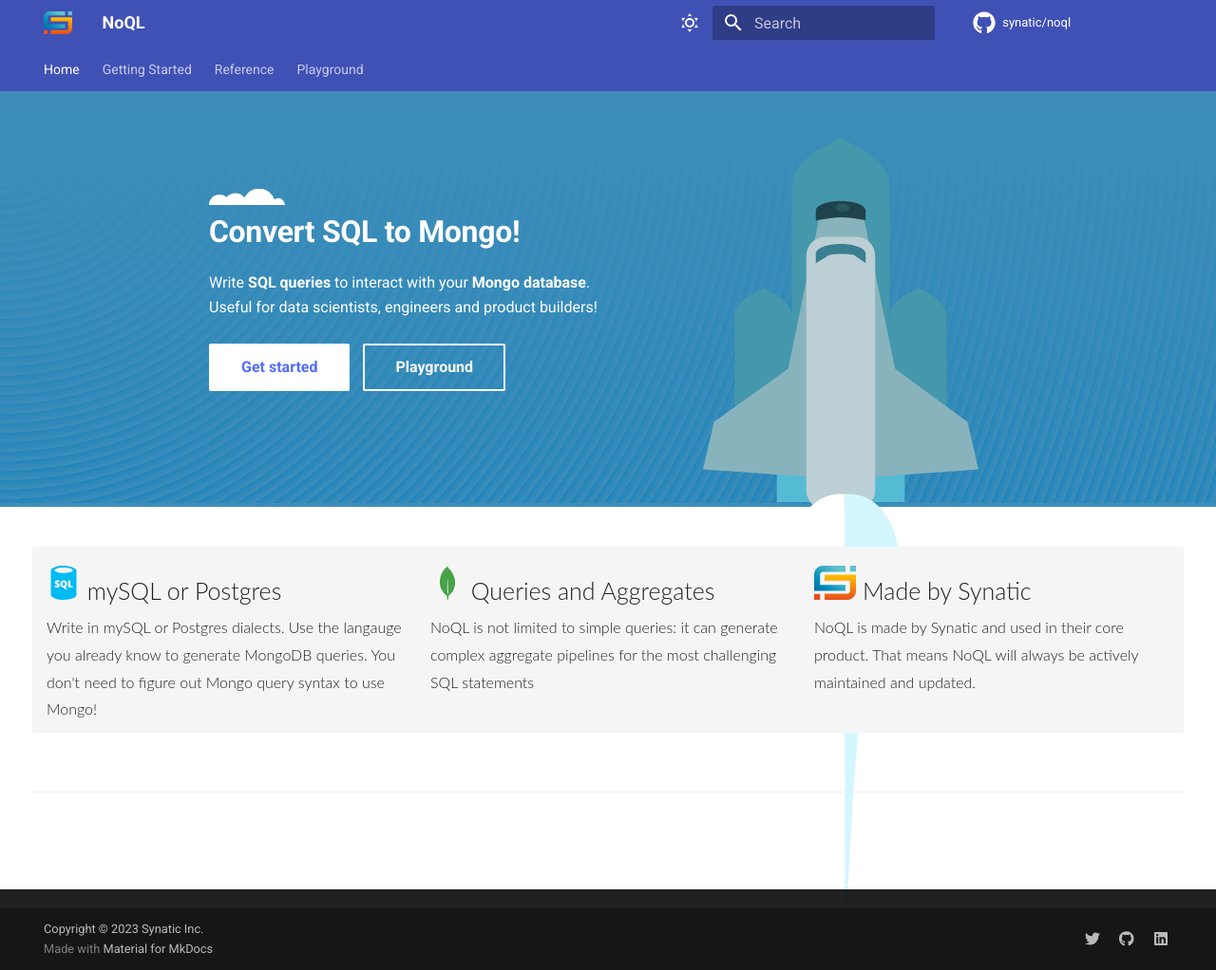
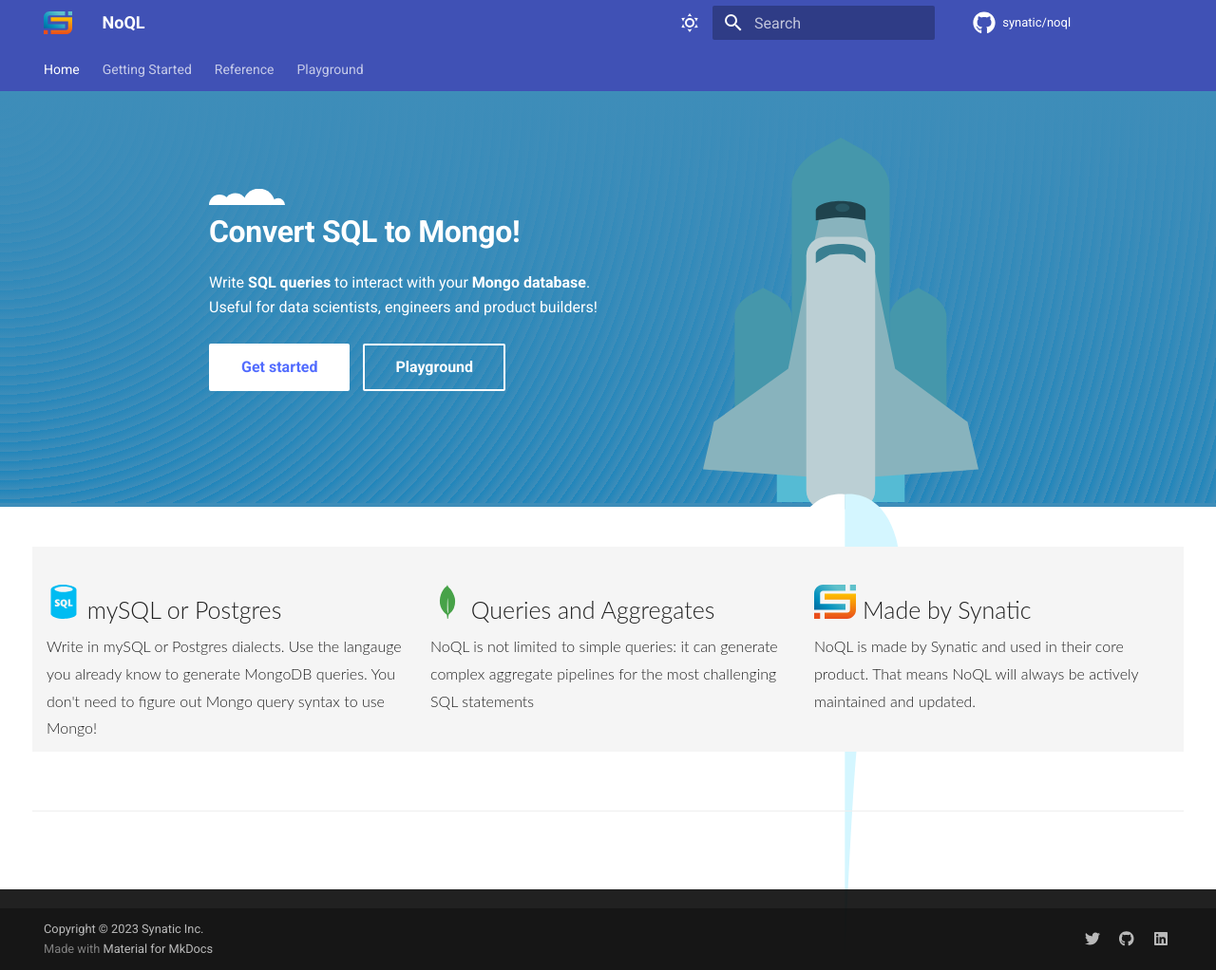
Before and after one commit to synatic/noql, an MkDocs documentation site: the page built from docs/docs/index.md, in a window 1280 px wide and 1022 px high. Shown: the whole window at 95% size. Built offline with MkDocs 1.6.1 and Material for MkDocs 9.7.7, drawn with Linux system fonts in a browser that asks for light colours; a script that is not in the unit is left out; comment, search, counter and statistics services are not loaded.

Commit message:
hide rocket on small screens, add padding to feature items

```diff
--- a/docs/docs/overrides/home.html
+++ b/docs/docs/overrides/home.html
@@ -26,16 +26,6 @@
         display: flex;
         height: 100%;
     }
-
-    /* .tx-container {
-        padding-top: .0rem;
-        background: linear-gradient(to bottom, var(--md-primary-fg-color), rgb(13, 3, 98) 99%,#fff 99%);
-        /* background: linear-gradient(-90deg, var(--md-primary-fg-color), rgb(13, 3, 98), var(--md-primary-fg-color), rgb(13, 3, 98)); */
-    /* background-size: 110% 110%; */
-    /* animation: gradient 15s ease infinite; */
-    /* height: 100vh; */
-    /* } */
-
 
     .tx-container {
         padding-top: .0rem;
@@ -78,6 +68,13 @@
         padding-right: 2.5rem;
     }
 
+    /* On screens that are 992px or less, set the background color to blue */
+    @media screen and (max-width: 992px) {
+        .tx-hero__image {
+            display: none;
+        }
+    }
+
     .tx-hero .md-button {
         margin-top: .5rem;
         margin-right: .5rem;
@@ -105,6 +102,10 @@
         transform: translateY(10%);
     }
 
+    .feature-item h2 img{
+            margin-top: 20px;
+        }
+
     .top-hr {
         margin-top: 42px;
     }
@@ -117,6 +118,7 @@
         word-break: break-word;
         background-color: var(--md-code-bg-color);
     }
+
 
     .feature-item h2 {
         /* color: #333; */
@@ -147,6 +149,10 @@
         .tx-hero h1 {
             font-size: 1.4rem
         }
+
+        .feature-item {
+            padding: 5px;
+        }
     }
 
     @media screen and (min-width:60em) {
@@ -168,6 +174,8 @@
             margin-right: 4.0rem;
             align-items: center;
         }
+
+
     }
 
     @media screen and (min-width:76.25em) {
@@ -341,10 +349,6 @@
 
             <div class="md-social">
 
-
-
-
-
                 <a href="https://twitter.com/datasynatic" target="_blank" rel="noopener" title="Synatic on Twitter"
                     class="md-social__link">
                     <svg xmlns="http://www.w3.org/2000/svg"
@@ -359,8 +363,8 @@
 
 
 
-                <a href="https://github.com/synatic/noql" target="_blank" rel="noopener"
-                    title="NoQL on Github" class="md-social__link">
+                <a href="https://github.com/synatic/noql" target="_blank" rel="noopener" title="NoQL on Github"
+                    class="md-social__link">
                     <svg xmlns="http://www.w3.org/2000/svg"
                         viewBox="0 0 496 512"><!--! Font Awesome Free 6.2.1 by @fontawesome - https://fontawesome.com License - https://fontawesome.com/license/free (Icons: CC BY 4.0, Fonts: SIL OFL 1.1, Code: MIT License) Copyright 2022 Fonticons, Inc.-->
                         <path
@@ -368,10 +372,6 @@
                         </path>
                     </svg>
                 </a>
-
-
-
-
 
                 <a href="https://www.linkedin.com/company/15815217/" target="_blank" rel="noopener"
                     title="Synatic on Linkedin" class="md-social__link">
```
Also changed, not shown: docs/README.md (+1 -1 lines).
